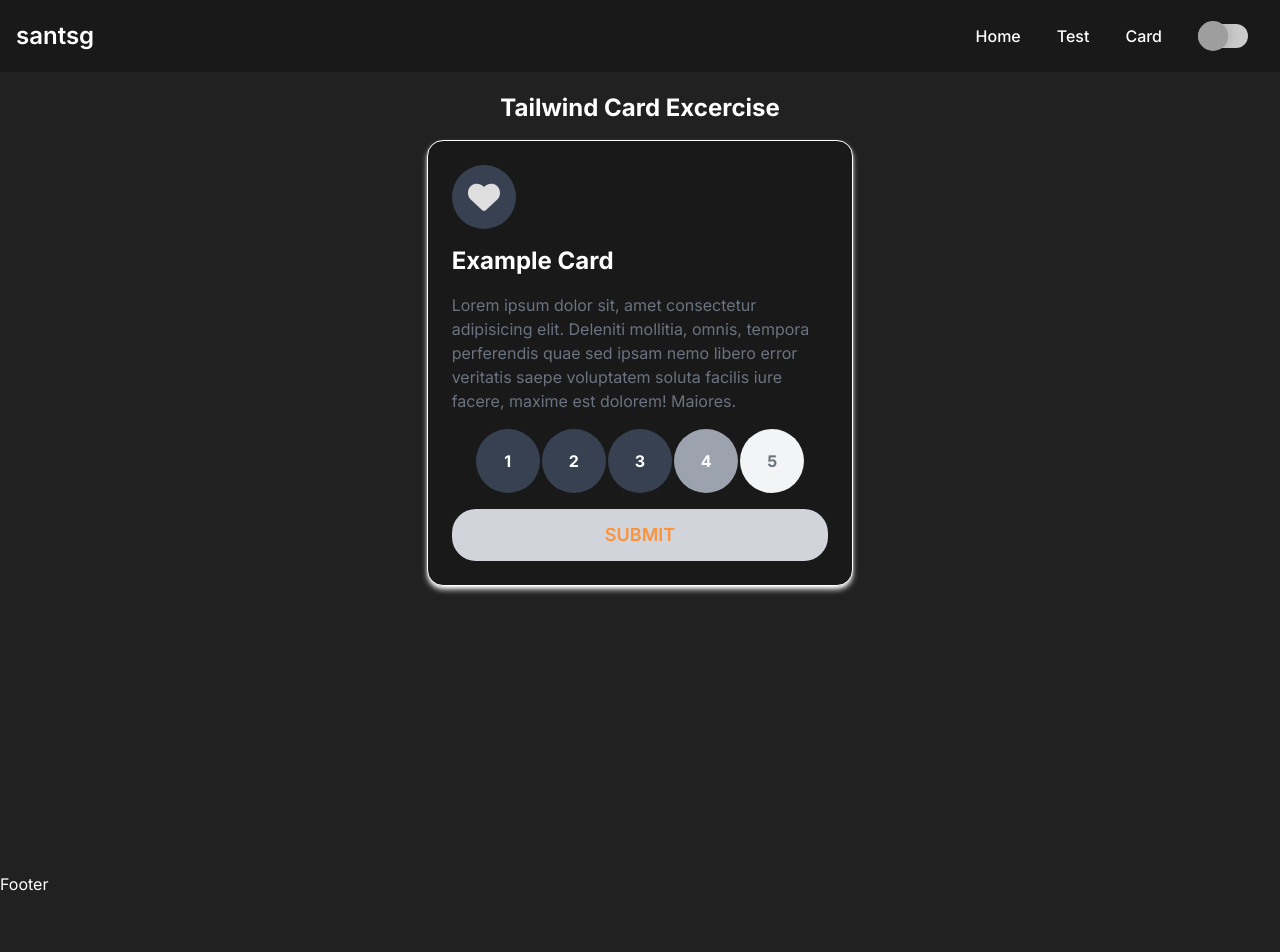
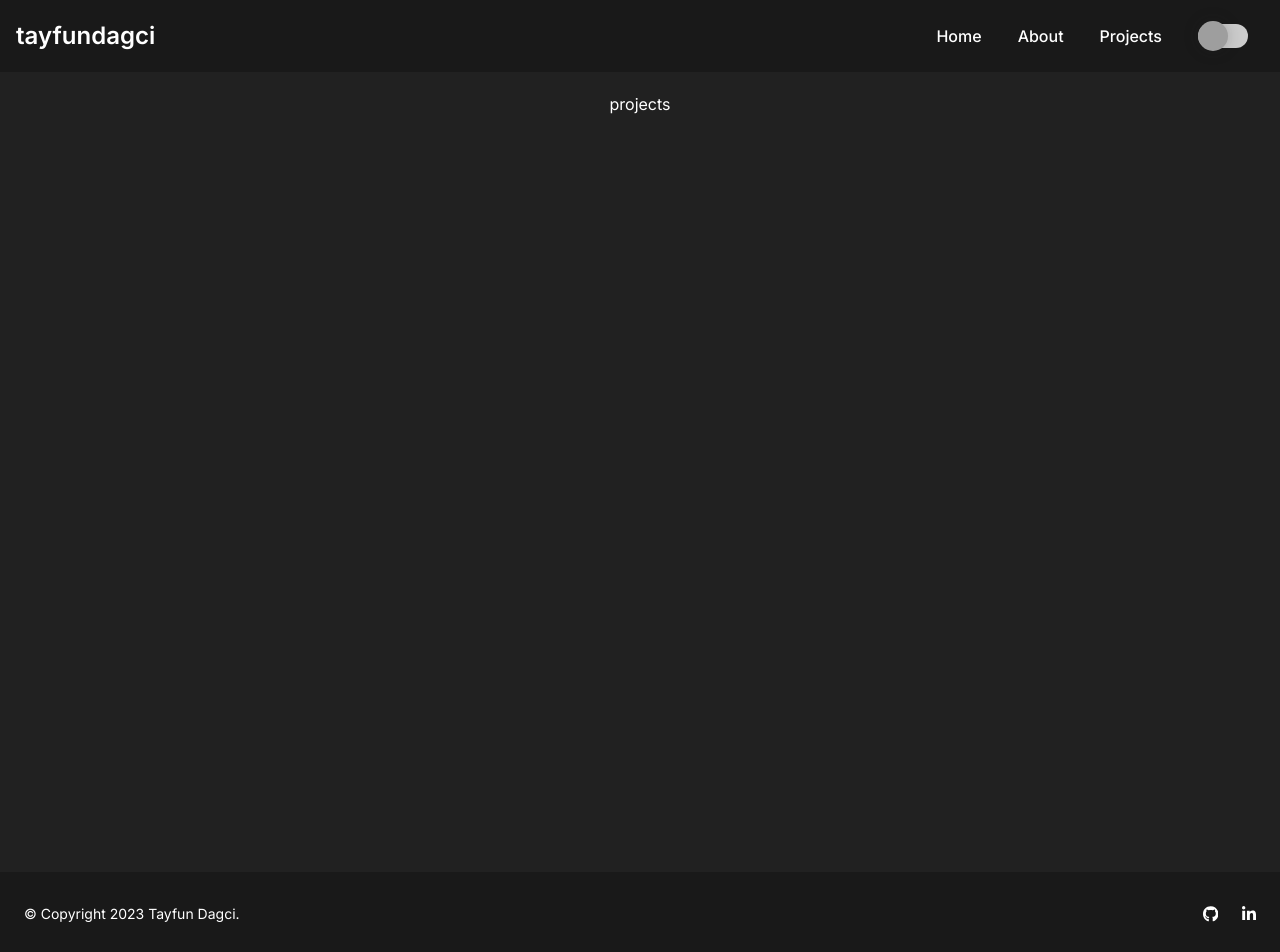
Before and after one commit to tayfundagci/new-portfolio, a Next.js app: page /projects in a window 1280 px wide. Shown: the top 952 px of the page. Before the commit the page ends 896 px from the top, so only its background shows below. Built offline with nearby package versions, Linux system fonts and the light colour scheme; grey boxes are pictures that could not be loaded.

Commit message:
continue

```diff
--- a/app/about/page.tsx
+++ b/app/about/page.tsx
@@ -5,7 +5,7 @@
     <div className='grid grid-cols-2 md:grid-cols-4 m-5 md:m-0 gap-4 justify-center '>
 
 
-      <a href="#" className="block max-w-sm md:col-span-2 p-6 bg-white border border-gray-200 rounded-lg shadow hover:bg-gray-100 dark:bg-[#212121] dark:border-gray-700 hover:dark:bg-[#191919]">
+      <a href="#" className="block max-w-sm  p-6 bg-white border border-gray-200 rounded-lg shadow hover:bg-gray-100 dark:bg-[#212121] dark:border-gray-700 hover:dark:bg-[#191919]">
         <h5 className="mb-2 text-2xl font-bold tracking-tight text-gray-900 dark:text-white">Noteworthy technology acquisitions 2021</h5>
         <p className="font-normal text-gray-700 dark:text-gray-400">Here are the biggest enterprise technology acquisitions of 2021 so far, in reverse chronological order.</p>
       </a>
--- a/app/components/layout/footer/index.tsx
+++ b/app/components/layout/footer/index.tsx
@@ -2,8 +2,25 @@
 
 const Footer = () => {
   return (
-    <div>Footer</div>
-  )
+    <footer className="bg-gray-100  dark:bg-[#191919]  ">
+      <div className="container flex flex-col items-center justify-between px-6 py-8 mx-auto lg:flex-row">
+
+        <p className="mt-6 text-sm  lg:mt-0 ">© Copyright 2023 Tayfun Dagci. </p>
+        <div className="flex flex-wrap items-center justify-center gap-4 mt-6 lg:gap-6 lg:mt-0">
+
+          <a href="#" className="" aria-label="Github">
+            <svg xmlns="http://www.w3.org/2000/svg" height="1em" viewBox="0 0 496 512" fill='true' className='fill-current'><path d="M165.9 397.4c0 2-2.3 3.6-5.2 3.6-3.3.3-5.6-1.3-5.6-3.6 0-2 2.3-3.6 5.2-3.6 3-.3 5.6 1.3 5.6 3.6zm-31.1-4.5c-.7 2 1.3 4.3 4.3 4.9 2.6 1 5.6 0 6.2-2s-1.3-4.3-4.3-5.2c-2.6-.7-5.5.3-6.2 2.3zm44.2-1.7c-2.9.7-4.9 2.6-4.6 4.9.3 2 2.9 3.3 5.9 2.6 2.9-.7 4.9-2.6 4.6-4.6-.3-1.9-3-3.2-5.9-2.9zM244.8 8C106.1 8 0 113.3 0 252c0 110.9 69.8 205.8 169.5 239.2 12.8 2.3 17.3-5.6 17.3-12.1 0-6.2-.3-40.4-.3-61.4 0 0-70 15-84.7-29.8 0 0-11.4-29.1-27.8-36.6 0 0-22.9-15.7 1.6-15.4 0 0 24.9 2 38.6 25.8 21.9 38.6 58.6 27.5 72.9 20.9 2.3-16 8.8-27.1 16-33.7-55.9-6.2-112.3-14.3-112.3-110.5 0-27.5 7.6-41.3 23.6-58.9-2.6-6.5-11.1-33.3 2.6-67.9 20.9-6.5 69 27 69 27 20-5.6 41.5-8.5 62.8-8.5s42.8 2.9 62.8 8.5c0 0 48.1-33.6 69-27 13.7 34.7 5.2 61.4 2.6 67.9 16 17.7 25.8 31.5 25.8 58.9 0 96.5-58.9 104.2-114.8 110.5 9.2 7.9 17 22.9 17 46.4 0 33.7-.3 75.4-.3 83.6 0 6.5 4.6 14.4 17.3 12.1C428.2 457.8 496 362.9 496 252 496 113.3 383.5 8 244.8 8zM97.2 352.9c-1.3 1-1 3.3.7 5.2 1.6 1.6 3.9 2.3 5.2 1 1.3-1 1-3.3-.7-5.2-1.6-1.6-3.9-2.3-5.2-1zm-10.8-8.1c-.7 1.3.3 2.9 2.3 3.9 1.6 1 3.6.7 4.3-.7.7-1.3-.3-2.9-2.3-3.9-2-.6-3.6-.3-4.3.7zm32.4 35.6c-1.6 1.3-1 4.3 1.3 6.2 2.3 2.3 5.2 2.6 6.5 1 1.3-1.3.7-4.3-1.3-6.2-2.2-2.3-5.2-2.6-6.5-1zm-11.4-14.7c-1.6 1-1.6 3.6 0 5.9 1.6 2.3 4.3 3.3 5.6 2.3 1.6-1.3 1.6-3.9 0-6.2-1.4-2.3-4-3.3-5.6-2z" /></svg>
+          </a>
+
+
+          <a href="#" className="" aria-label="LinkedIn">
+            <svg xmlns="http://www.w3.org/2000/svg" height="1em" viewBox="0 0 448 512" fill='true' className='fill-current'><path d="M100.28 448H7.4V148.9h92.88zM53.79 108.1C24.09 108.1 0 83.5 0 53.8a53.79 53.79 0 0 1 107.58 0c0 29.7-24.1 54.3-53.79 54.3zM447.9 448h-92.68V302.4c0-34.7-.7-79.2-48.29-79.2-48.29 0-55.69 37.7-55.69 76.7V448h-92.78V148.9h89.08v40.8h1.3c12.4-23.5 42.69-48.3 87.88-48.3 94 0 111.28 61.9 111.28 142.3V448z" /></svg>
+          </a>
+
+
+        </div>
+      </div>
+    </footer>)
 }
 
 export default Footer
--- a/app/components/layout/navbar/index.tsx
+++ b/app/components/layout/navbar/index.tsx
@@ -8,7 +8,7 @@
     <nav className="bg-gray-100 border-gray-200 dark:bg-[#191919] ">
       <div className="max-w-screen-xl flex flex-wrap items-center justify-between mx-auto p-4">
         <Link href="/" className="flex items-center">
-          <span className="self-center text-2xl font-semibold whitespace-nowrap dark:text-white">santsg</span>
+          <span className="self-center text-2xl font-semibold whitespace-nowrap dark:text-white">tayfundagci</span>
         </Link>
         <button data-collapse-toggle="navbar-default" type="button" className="inline-flex items-center p-2 w-10 h-10 justify-center text-sm text-gray-500 rounded-lg md:hidden hover:bg-gray-100 focus:outline-none focus:ring-2 focus:ring-gray-200 dark:text-gray-400 dark:hover:bg-gray-700 dark:focus:ring-gray-600" aria-controls="navbar-default" aria-expanded="false">
           <span className="sr-only">Open main menu</span>
@@ -22,10 +22,10 @@
               <Link href="/" className="block py-2 pl-3 pr-4 text-black dark:text-white" aria-current="page">Home</Link>
             </li>
             <li>
-              <Link href="/about" className="block py-2 pl-3 pr-4 text-black dark:text-white" aria-current="page">Test</Link>
+              <Link href="/about" className="block py-2 pl-3 pr-4 text-black dark:text-white" aria-current="page">About</Link>
             </li>
             <li>
-              <Link href="/projects" className="block py-2 pl-3 pr-4 text-black dark:text-white" aria-current="page">Card</Link>
+              <Link href="/projects" className="block py-2 pl-3 pr-4 text-black dark:text-white" aria-current="page">Projects</Link>
             </li>
             <li>
               <a className="block py-2 pl-3 pr-4 text-white">
--- a/app/layout.tsx
+++ b/app/layout.tsx
@@ -22,11 +22,11 @@
       <body className="bg-white dark:bg-[#212121] text-black dark:text-white ">
         <Providers>
           <Navbar />
-          <div className='container mx-auto min-h-screen py-5'>
+          <div className=' min-h-screen container  py-5'>
             {children}
           </div>
+          <Footer />
         </Providers>
-        <Footer />
       </body>
     </html>
   )
--- a/app/page.tsx
+++ b/app/page.tsx
@@ -2,8 +2,24 @@
 
 export default function Home() {
   return (
-    <main className='flex justify-center'>
-      Lorem ipsum dolor sit, amet consectetur adipisicing elit. Omnis corrupti ipsa ipsam fugiat neque aperiam esse exercitationem non aut! Consequatur recusandae autem ullam sint libero blanditiis aut facilis aspernatur porro.
-    </main>
+    <section className="">
+      <div className="container px-6 py-16 mx-auto">
+        <div className="items-center lg:flex">
+          <div className="w-full lg:w-1/2">
+            <div className="lg:max-w-lg">
+              <h1 className="text-3xl font-semibold text-gray-800 dark:text-white lg:text-4xl">Best place to choose your <span className="text-blue-500 ">clothes</span></h1>
+
+              <p className="mt-3 text-gray-600 dark:text-gray-400">Lorem ipsum dolor sit amet, consectetur adipisicing elit. Porro beatae error laborum ab amet sunt recusandae? Reiciendis natus perspiciatis optio.</p>
+
+              <button className="w-full px-5 py-2 mt-6 text-sm tracking-wider text-white uppercase transition-colors duration-300 transform bg-blue-600 rounded-lg lg:w-auto hover:bg-blue-500 focus:outline-none focus:bg-blue-500">Shop Now</button>
+            </div>
+          </div>
+
+          <div className="flex items-center justify-center w-full mt-6 lg:mt-0 lg:w-1/2">
+            <img className="w-full h-full lg:max-w-3xl" src="https://merakiui.com/images/components/Catalogue-pana.svg" alt="Catalogue-pana.svg" />
+          </div>
+        </div>
+      </div>
+    </section>
   )
 }
--- a/app/projects/page.tsx
+++ b/app/projects/page.tsx
@@ -3,28 +3,7 @@
 const index = () => {
   return (
     <div className='flex w-full justify-center items-center flex-col p-5 md:p-0'>
-      <h2 className="text-center text-black dark:text-white text-2xl font-bold mb-4">
-        Tailwind Card Excercise
-      </h2>
-      <div className='card flex flex-col bg-gray-300 dark:bg-[#191919] border border-gray-800 dark:border-white shadow-md dark:shadow-white shadow-black  w-full md:w-1/3 rounded-2xl p-6'>
-        <div className='bg-gray-700 h-16 w-16 flex justify-center items-center rounded-full mb-4'>
-          <svg xmlns="http://www.w3.org/2000/svg" height="32" width="32" fill="#dedede" viewBox="0 0 512 512"><path d="M47.6 300.4L228.3 469.1c7.5 7 17.4 10.9 27.7 10.9s20.2-3.9 27.7-10.9L464.4 300.4c30.4-28.3 47.6-68 47.6-109.5v-5.8c0-69.9-50.5-129.5-119.4-141C347 36.5 300.6 51.4 268 84L256 96 244 84c-32.6-32.6-79-47.5-124.6-39.9C50.5 55.6 0 115.2 0 185.1v5.8c0 41.5 17.2 81.2 47.6 109.5z" /></svg>
-        </div>
-        <h2 className='text-black dark:text-white text-2xl font-bold mb-4'>
-          Example Card
-        </h2>
-        <p className='text-gray-500'>
-          Lorem ipsum dolor sit, amet consectetur adipisicing elit. Deleniti mollitia, omnis, tempora perferendis quae sed ipsam nemo libero error veritatis saepe voluptatem soluta facilis iure facere, maxime est dolorem! Maiores.
-        </p>
-        <div className='flex md:flex-row flex-col justify-between mt-4 px-6'>
-          <button className='text-white bg-gray-700 buttons'>1</button>
-          <button className='text-white bg-gray-700 buttons'>2</button>
-          <button className='text-white bg-gray-700 buttons'>3</button>
-          <button className='text-white bg-gray-400 buttons'>4</button>
-          <button className='text-gray-500 bg-gray-100 buttons'>5</button>
-        </div>
-        <button className='bg-gray-800 dark:bg-gray-300 font-semibold text-lg rounded-3xl text-orange-400 w-full mt-4 p-3 hover:cursor-pointer'>SUBMIT</button>
-      </div>
+      projects
     </div>
   )
 }
```
